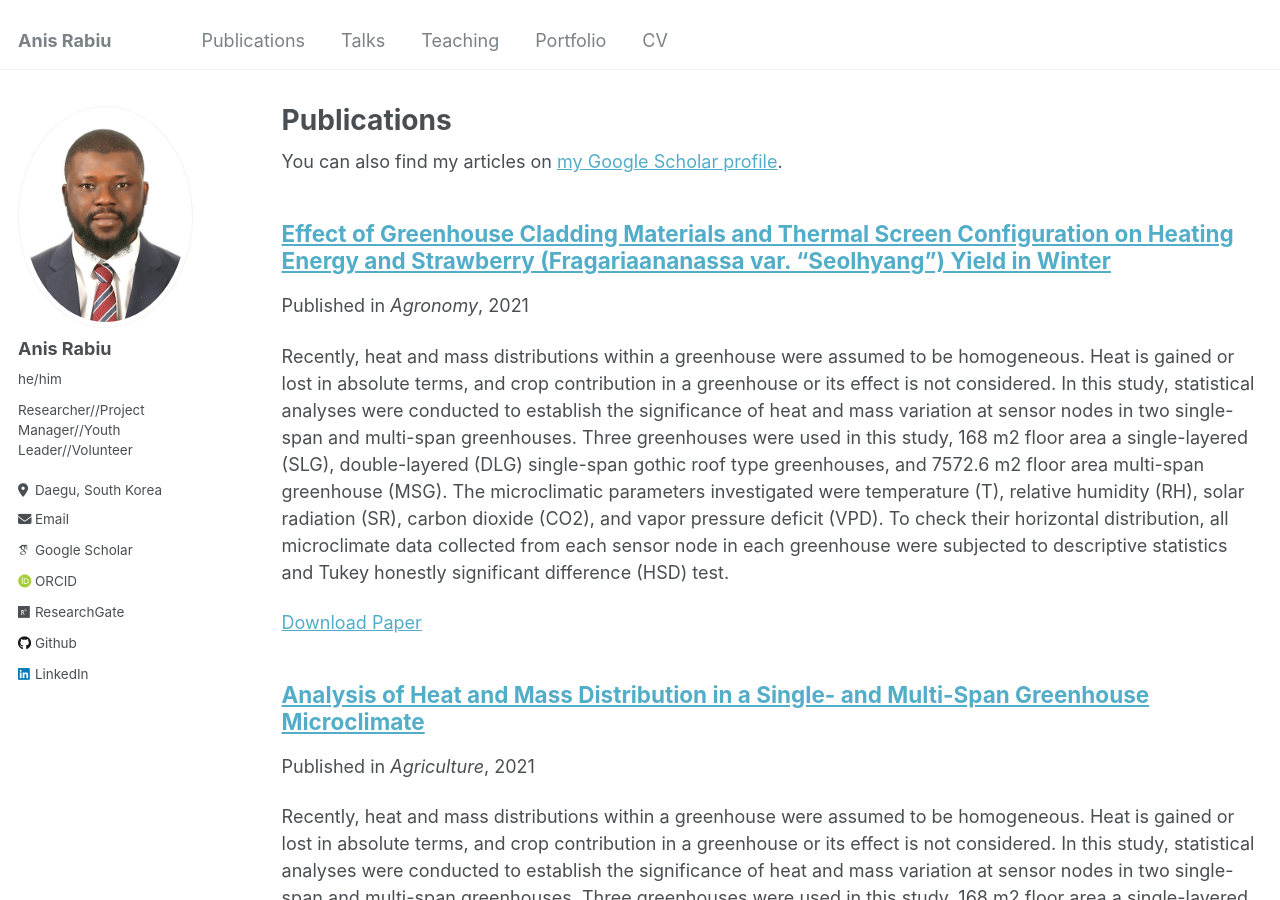
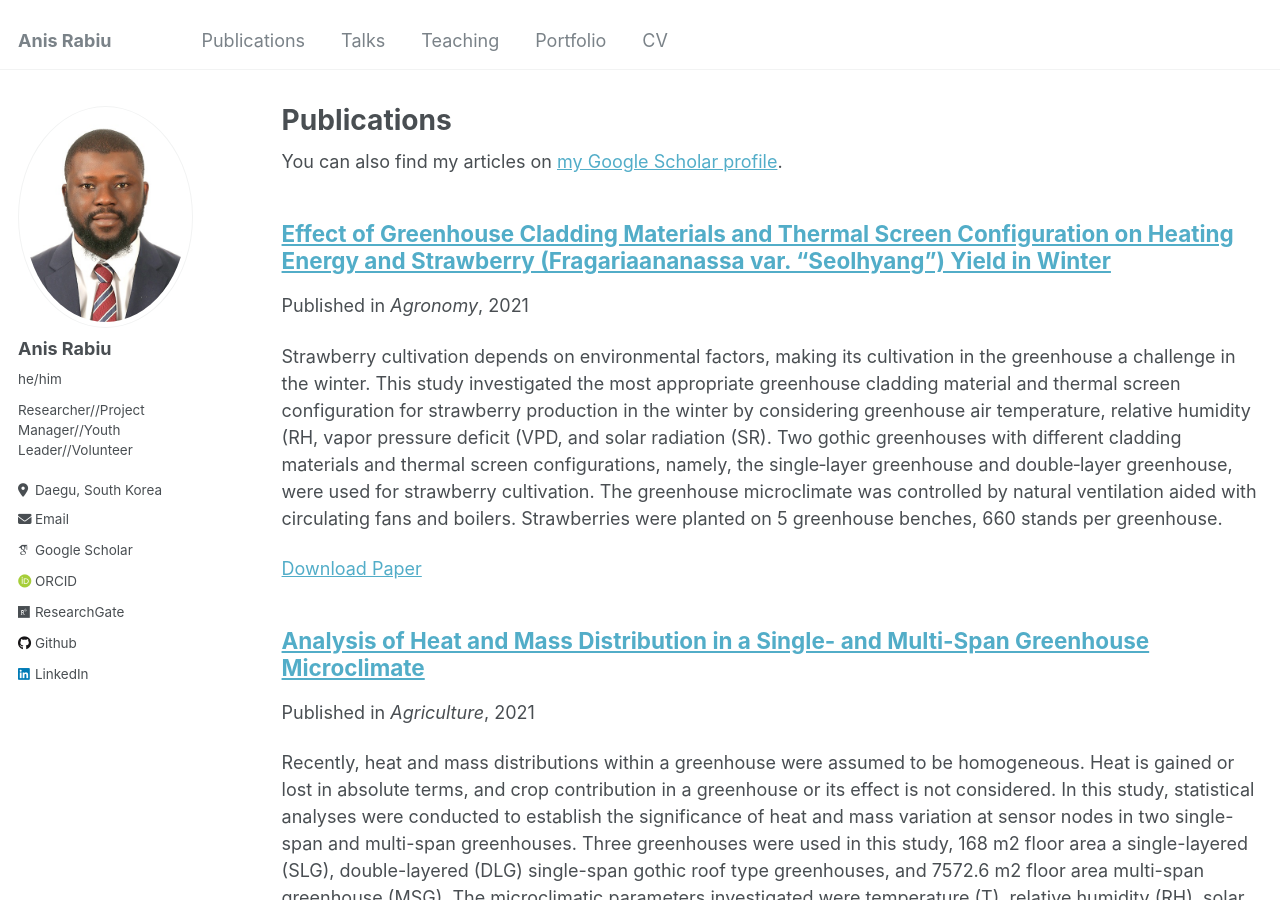
Before and after one commit to anisrabiu/anisrabiu, a Jekyll site: the page built from _pages/publications.md, in a window 1280 px wide and 900 px high. Built offline with Jekyll 4.4.1, drawn with Linux system fonts in a browser that asks for light colours; some web fonts are replaced.

Commit message:
Update 2021-12-09-Effect-of-Greenhouse-Cladding-Materials-and-Thermal-Screen-Configuration-on-Heating-Energy-and-Strawberry-(Fragariaananassa-var.-“Seolhyang”)-Yield-in-Winter.md
Add abstract

```diff
--- a/_publications/2021-12-09-Effect-of-Greenhouse-Cladding-Materials-and-Thermal-Screen-Configuration-on-Heating-Energy-and-Strawberry-(Fragariaananassa-var.-“Seolhyang”)-Yield-in-Winter.md
+++ b/_publications/2021-12-09-Effect-of-Greenhouse-Cladding-Materials-and-Thermal-Screen-Configuration-on-Heating-Energy-and-Strawberry-(Fragariaananassa-var.-“Seolhyang”)-Yield-in-Winter.md
@@ -2,7 +2,7 @@
 title: "Effect of Greenhouse Cladding Materials and Thermal Screen Configuration on Heating Energy and Strawberry (Fragariaananassa var. “Seolhyang”) Yield in Winter"
 collection: publications
 permalink: /publication/2021-12-09-Effect-of-Greenhouse-Cladding-Materials-and-Thermal-Screen-Configuration-on-Heating-Energy-and-Strawberry-(Fragariaananassa-var.-“Seolhyang”)-Yield-in-Winter
-excerpt: 'Recently, heat and mass distributions within a greenhouse were assumed to be homogeneous. Heat is gained or lost in absolute terms, and crop contribution in a greenhouse or its effect is not considered. In this study, statistical analyses were conducted to establish the significance of heat and mass variation at sensor nodes in two single-span and multi-span greenhouses. Three greenhouses were used in this study, 168 m2 floor area a single-layered (SLG), double-layered (DLG) single-span gothic roof type greenhouses, and 7572.6 m2 floor area multi-span greenhouse (MSG). The microclimatic parameters investigated were temperature (T), relative humidity (RH), solar radiation (SR), carbon dioxide (CO2), and vapor pressure deficit (VPD). To check their horizontal distribution, all microclimate data collected from each sensor node in each greenhouse were subjected to descriptive statistics and Tukey honestly significant difference (HSD) test.'
+excerpt: 'Strawberry cultivation depends on environmental factors, making its cultivation in the greenhouse a challenge in the winter. This study investigated the most appropriate greenhouse cladding material and thermal screen configuration for strawberry production in the winter by considering greenhouse air temperature, relative humidity (RH, vapor pressure deficit (VPD, and solar radiation (SR). Two gothic greenhouses with different cladding materials and thermal screen configurations, namely, the single‐layer greenhouse and double‐layer greenhouse, were used for strawberry cultivation. The greenhouse microclimate was controlled by natural ventilation aided with circulating fans and boilers. Strawberries were planted on 5 greenhouse benches, 660 stands per greenhouse.'
 date: 2021-12-09
 venue: 'Agronomy'
 slidesurl: #'http://anisrabiu.github.io/files/slides2.pdf'
```
